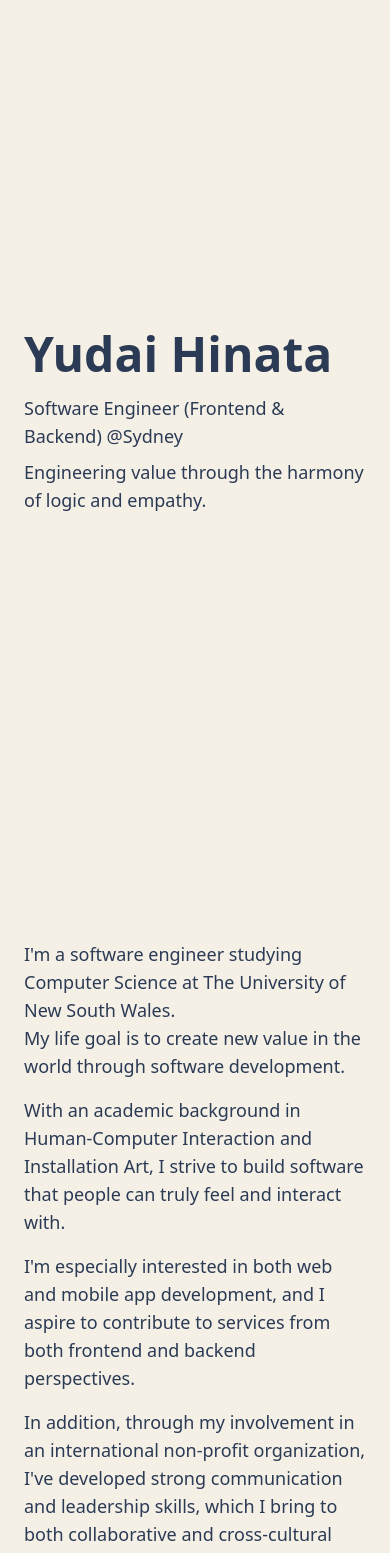
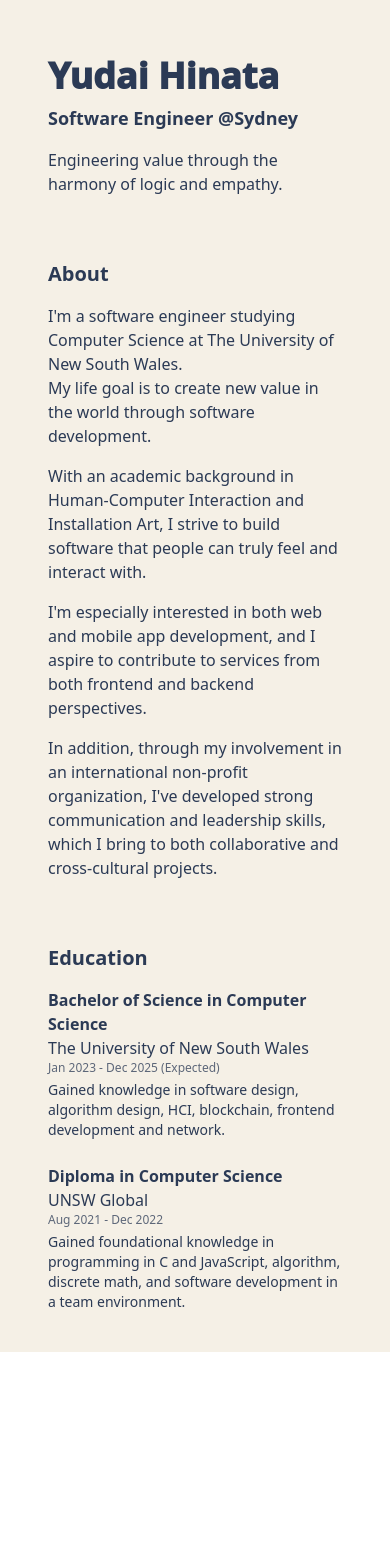
Before and after one commit to udai-h/my-portfolio, a React (Vite) app: page / in a window 390 px wide. Shown: the top 1553 px of the page. After the commit the page ends 1352 px from the top, so only its background shows below. Built offline with nearby package versions, Linux system fonts and the light colour scheme.

Commit message:
fix layout

```diff
--- a/src/App.tsx
+++ b/src/App.tsx
@@ -1,15 +1,23 @@
 import { useState } from "react";
 import Header from "./components/Header";
+import MobileHeader from "./components/MobileHeader";
 import About from "./components/About";
 import "./index.css";
 import Education from "./components/Education";
 
 export default function App() {
   return (
-    <main className="bg-beige text-navy dark:bg-navy dark:text-beige min-h-screen">
-      <Header />
-      <About />
-      <Education />
-    </main>
+    <div className="flex flex-col lg:flex-row min-h-screen bg-beige text-navy dark:bg-navy dark:text-beige">
+      <div className="block lg:hidden p-6">
+        <MobileHeader />
+      </div>
+      <aside className="hidden lg:block lg:w-2/5 p-10 pl-36 h-full min-h-screen">
+        <Header />
+      </aside>
+      <main className="w-full lg:w-3/5 overflow-y-auto px-6 md:pl-10 md:pr-36 py-10">
+        <About />
+        <Education />
+      </main>
+    </div>
   );
 }
--- a/src/components/About.tsx
+++ b/src/components/About.tsx
@@ -1,25 +1,26 @@
 export default function About() {
   return (
-    <section className="max-w-3xl mx-auto px-6 py-24 text-left">
-      <p className="text-lg text-navy dark:text-beige">
+    <section className="max-w-3xl mx-auto px-6 lg:py-24 text-left lg:text-lg text-base">
+      <h2 className="text-xl font-bold mb-4 lg:hidden">About</h2>
+      <p className="text-navy dark:text-beige">
         I'm a software engineer studying Computer Science at The University of
         New South Wales.
       </p>
-      <p className="text-lg text-navy dark:text-beige mb-4">
+      <p className="text-navy dark:text-beige mb-4">
         My life goal is to create new value in the world through software
         development.
       </p>
-      <p className="text-lg text-navy dark:text-beige mb-4">
+      <p className="text-navy dark:text-beige mb-4">
         With an academic background in Human-Computer Interaction and
         Installation Art, I strive to build software that people can truly feel
         and interact with.
       </p>
-      <p className="text-lg text-navy dark:text-beige mb-4">
+      <p className="text-navy dark:text-beige mb-4">
         I'm especially interested in both web and mobile app development, and I
         aspire to contribute to services from both frontend and backend
         perspectives.
       </p>
-      <p className="text-lg text-navy dark:text-beige">
+      <p className="text-navy dark:text-beige">
         In addition, through my involvement in an international non-profit
         organization, I've developed strong communication and leadership skills,
         which I bring to both collaborative and cross-cultural projects.
--- a/src/components/Education.tsx
+++ b/src/components/Education.tsx
@@ -1,33 +1,36 @@
 export default function Education() {
   return (
-    <section className="max-w-3xl mx-auto px-6 py-24 text-left">
+    <section className="max-w-3xl mx-auto px-6 lg:py-4 pt-16 text-left">
+      <h2 className="text-xl font-bold mb-4 lg:hidden">Education</h2>
       <div className="space-y-6">
         <div>
-          <h3 className="text-xl font-semibold text-navy dark:text-beige">
+          <h3 className="lg:text-xl text-base font-semibold text-navy dark:text-beige">
             Bachelor of Science in Computer Science
           </h3>
-          <p className="text-md text-navy dark:text-beige">
+          <p className="lg:text-base text-base text-navy dark:text-beige">
             The University of New South Wales
           </p>
-          <p className="text-sm text-navy dark:text-beige opacity-75">
+          <p className="lg:text-sm text-xs text-navy dark:text-beige opacity-75">
             Jan 2023 - Dec 2025 (Expected)
           </p>
-          <p className="mt-2 text-md text-navy dark:text-beige">
+          <p className="lg:mt-2 mt-1 lg:text-base text-sm text-navy dark:text-beige">
             Gained knowledge in software design, algorithm design, HCI,
             blockchain, frontend development and network.
           </p>
         </div>
         <div>
-          <h3 className="text-xl font-semibold text-navy dark:text-beige">
+          <h3 className="lg:text-xl text-base font-semibold text-navy dark:text-beige">
             Diploma in Computer Science
           </h3>
-          <p className="text-md text-navy dark:text-beige">UNSW Global</p>
-          <p className="text-sm text-navy dark:text-beige opacity-75">
+          <p className="lg:text-base text-base text-navy dark:text-beige">
+            UNSW Global
+          </p>
+          <p className="lg:text-sm text-xs text-navy dark:text-beige opacity-75">
             Aug 2021 - Dec 2022
           </p>
-          <p className="mt-2 text-md text-navy dark:text-beige">
+          <p className="lg:mt-2 mt-1 lg:text-base text-sm text-navy dark:text-beige">
             Gained foundational knowledge in programming in C and JavaScript,
-            algorithm, discreate math, and software development in a team
+            algorithm, discrete math, and software development in a team
             environment.
           </p>
         </div>
--- a/src/components/Header.tsx
+++ b/src/components/Header.tsx
@@ -1,7 +1,7 @@
 export default function Header() {
   return (
-    <header className="h-screen flex flex-col justify-center text-left px-6">
-      <h1 className="text-5xl sm:text-6xl font-extrabold">Yudai Hinata</h1>
+    <header className="flex flex-col justify-center text-left px-6 py-24">
+      <h1 className="text-5xl font-extrabold">Yudai Hinata</h1>
       <p className="mt-4 text-lg text-navy dark:text-beige">
         Software Engineer (Frontend & Backend) @Sydney
       </p>
--- /dev/null
+++ b/src/components/MobileHeader.tsx
@@ -0,0 +1,13 @@
+export default function Header() {
+  return (
+    <header className="flex flex-col text-left px-6 mt-8">
+      <h1 className="text-4xl font-[1000]">Yudai Hinata</h1>
+      <p className="mt-2 text-lg font-bold text-navy dark:text-beige">
+        Software Engineer @Sydney
+      </p>
+      <p className="mt-4 text-base text-navy dark:text-beige">
+        Engineering value through the harmony of logic and empathy.
+      </p>
+    </header>
+  );
+}
--- a/tailwind.config.js
+++ b/tailwind.config.js
@@ -7,6 +7,13 @@ export default {
         beige: "#f5f0e6",
         navy: "#2b3a55",
       },
+      screens: {
+        sm: "640px",
+        md: "768px",
+        lg: "1024px",
+        xl: "1280px",
+        "2xl": "1536px",
+      },
     },
   },
   darkMode: "class",
```
